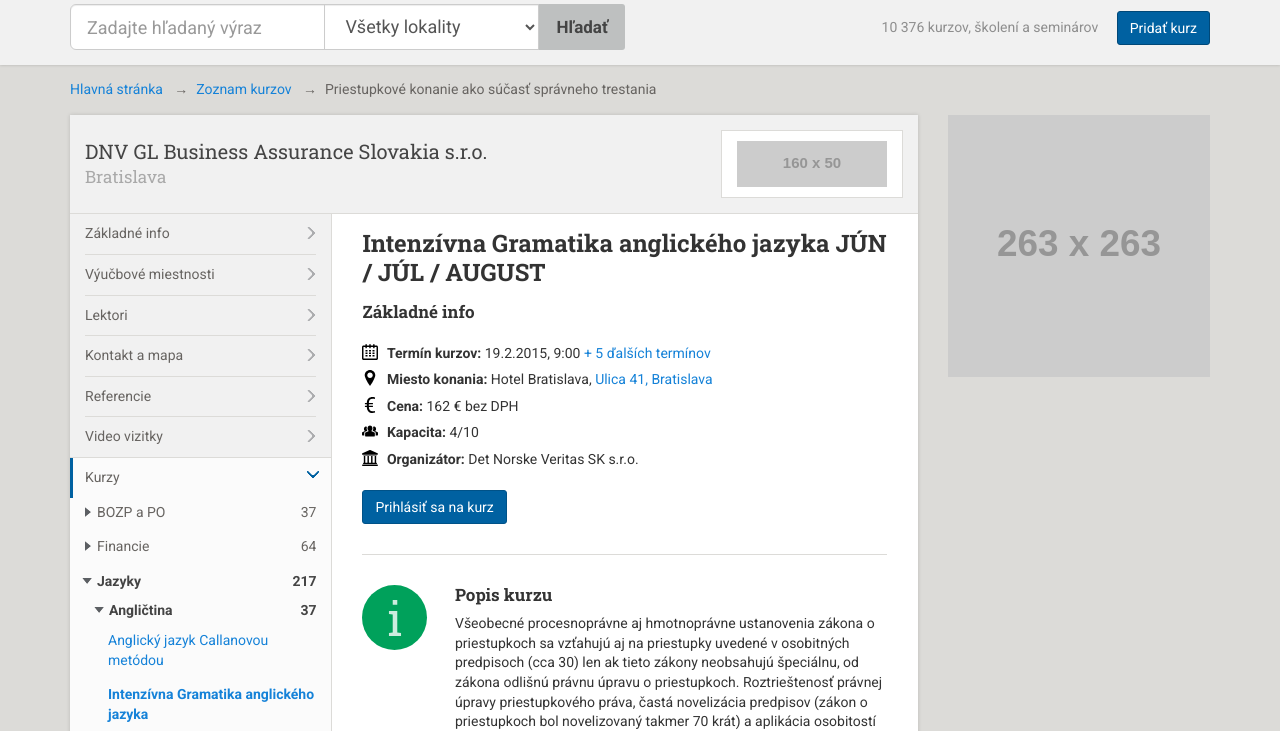
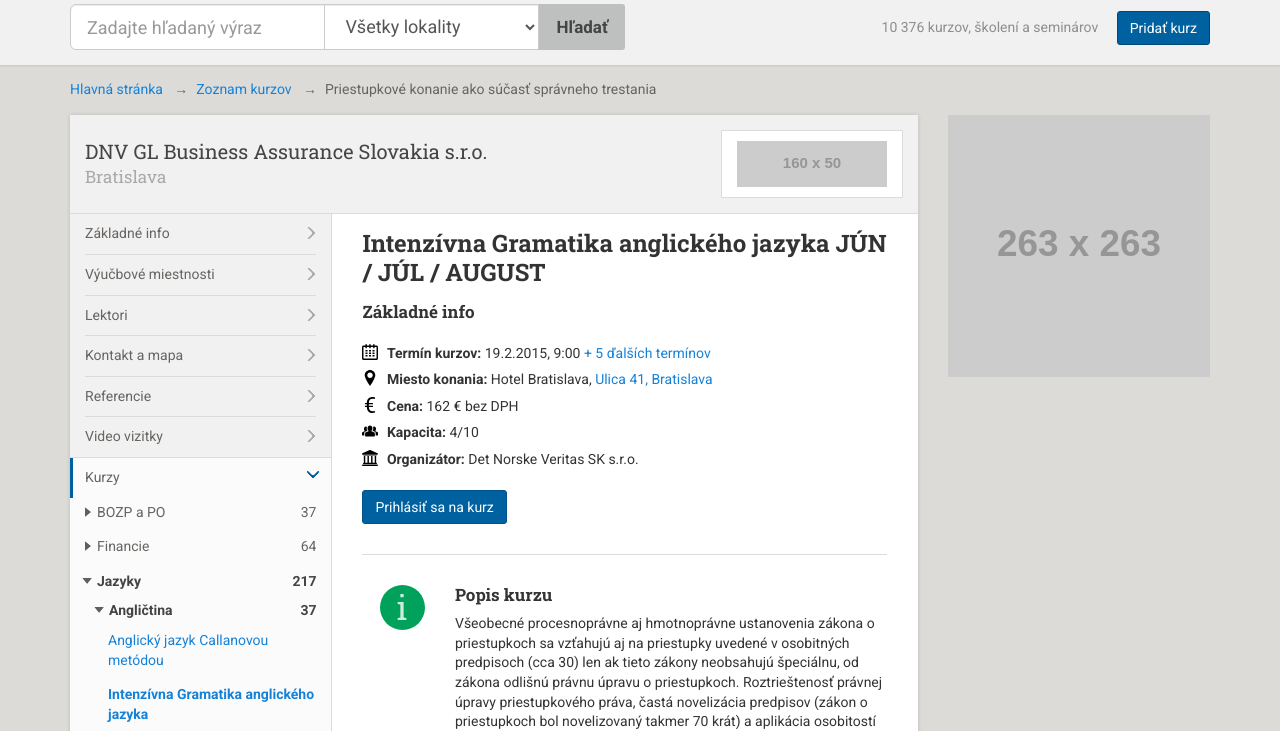
Before and after one commit to w3b-designer/kurzy, a plain HTML site: page detail.html in a window 1280 px wide. Shown: the part 69-800 px from the top of the page. Drawn offline with nearby package versions, Linux system fonts and the light colour scheme; placeholder pictures from the web are drawn by us.

Commit message:
Dostylovanie ikoniek na detaile kurzu

```diff
--- a/css/development.less
+++ b/css/development.less
@@ -244,14 +244,15 @@
 }
 
 .detail-icon {
-	width: 65px;
-	height: 65px;
+	width: 45px;
+	height: 45px;
 	border-radius: 50%;
+	float: right;
 
 	svg {
-		width: 36px !important;
-		height: 36px !important;
-		margin: 15px 0 0 15px;
+		width: 26px !important;
+		height: 26px !important;
+		margin: 9px 0 0 9px;
 		opacity: 0.8;
 
 		&, & * {
```
Also changed, not shown: css/development.css.
